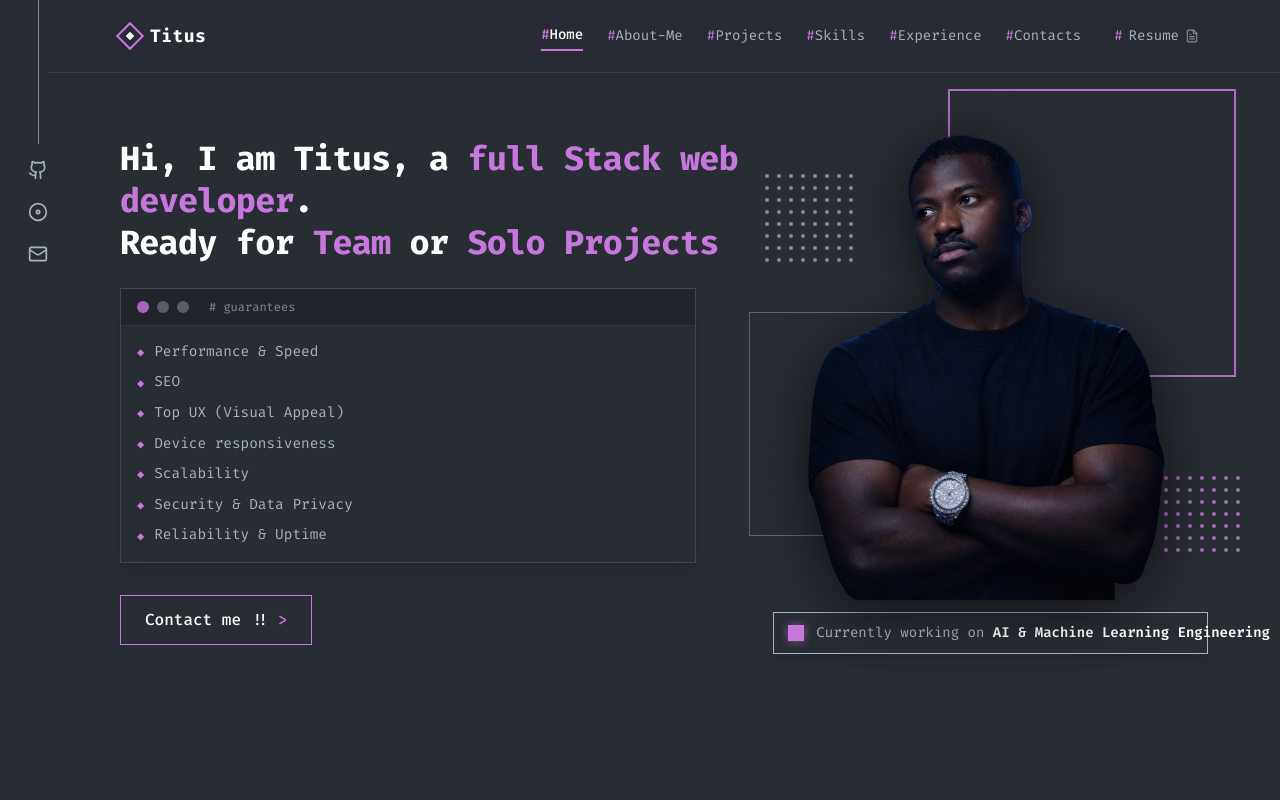
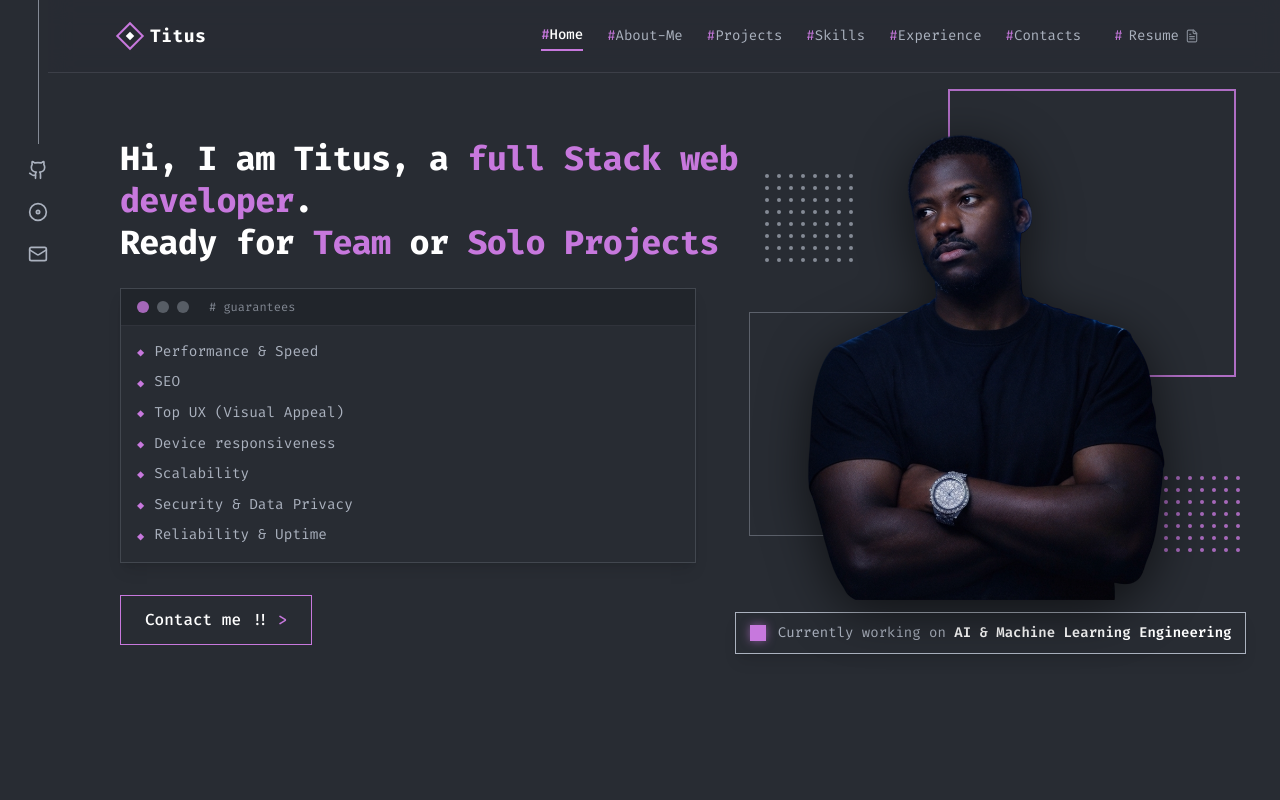
Before and after one commit to shepherd-bit/PORTFOLIO-1, a React (Vite) app: page / in a window 1280 px wide. Shown: the top 800 px of the page. Built offline with nearby package versions, Linux system fonts and the light colour scheme.

Commit message:
Update Hero.tsx

```diff
--- a/src/components/Hero.tsx
+++ b/src/components/Hero.tsx
@@ -95,7 +95,7 @@ export function Hero({ onContactClick }: HeroProps) {
               </div>
 
               {/* Status Badge beneath the Avatar */}
-              <div className="w-full mt-3 -ml-12 -mr-12 border border-[#ABB2BF] bg-[#282C33] px-3.5 py-2.5 flex items-center gap-3 text-xs sm:text-sm text-[#ABB2BF] shadow-lg">
+              <div className="w-fit mt-3 border border-[#ABB2BF] bg-[#282C33] px-3.5 py-2.5 flex items-center gap-3 text-xs sm:text-sm text-[#ABB2BF] shadow-lg">
                 <span className="w-4 h-4 bg-[#C778DD] shrink-0 inline-block shadow-[0_0_10px_rgba(199,120,221,0.6)]" />
                 <span className="whitespace-nowrap">
                   Currently working on{' '}
```
